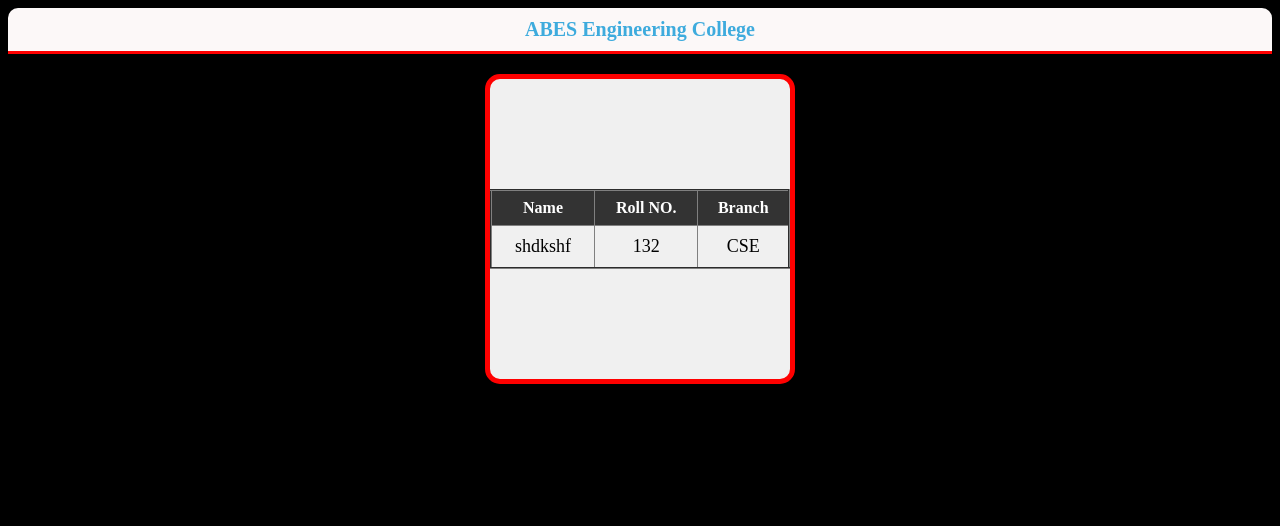
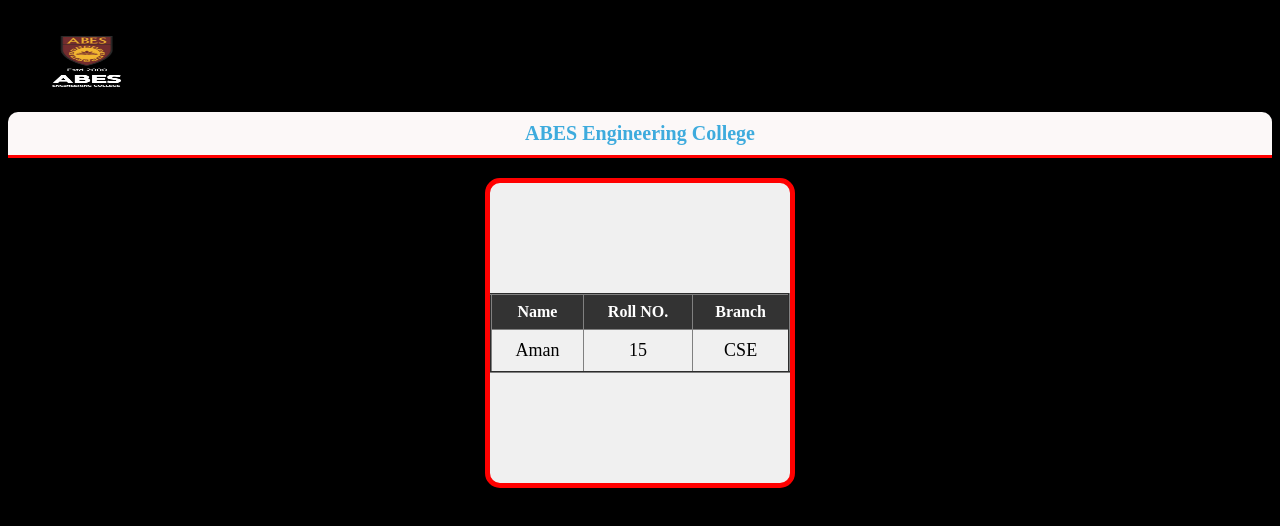
Before and after one commit to d-jain17/fsd, a React (Vite) app in the folder React-Work/: page / in a window 1280 px wide. Shown: the top 526 px of the page. Built offline with nearby package versions, Linux system fonts and the light colour scheme.

Commit message:
conflicts resolved

```diff
--- a/React-Work/src/App.jsx
+++ b/React-Work/src/App.jsx
@@ -1,14 +1,17 @@
 import "./App.css";
 import Student from "./components/Student/Student";
+import logo from "./assets/logo.jpg"
 
 function App() {
-  const data = { name: "shdkshf", rollno: "132", branch: "CSE" };
+  const data = { name: "Aman", rollno: "15", branch: "CSE" };
   return (
     <>
+      pic={<img src={logo} height={100} width={100}/>}
       <div className="college-header">
         ABES Engineering College
       </div>
       <Student name={data.name} rollno={data.rollno} branch={data.branch} />
+
     </>
   );
 }
```
Also changed, not shown: React-Work/src/assets/logo.jpg (added).
